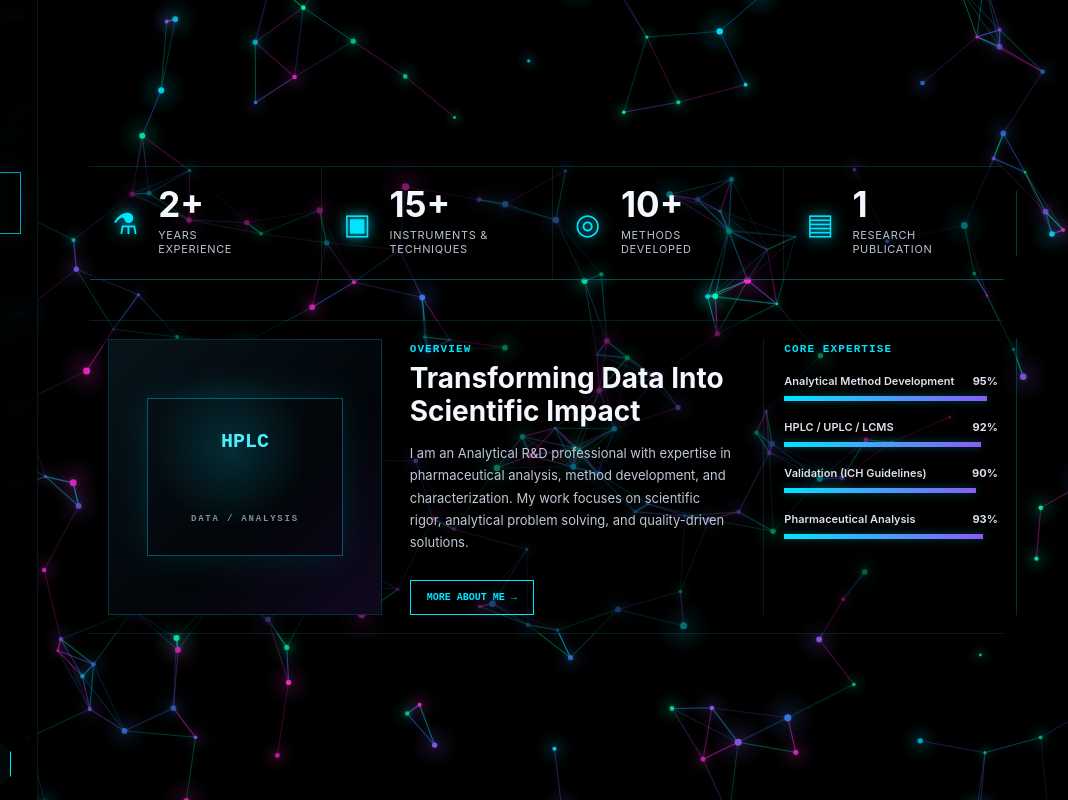
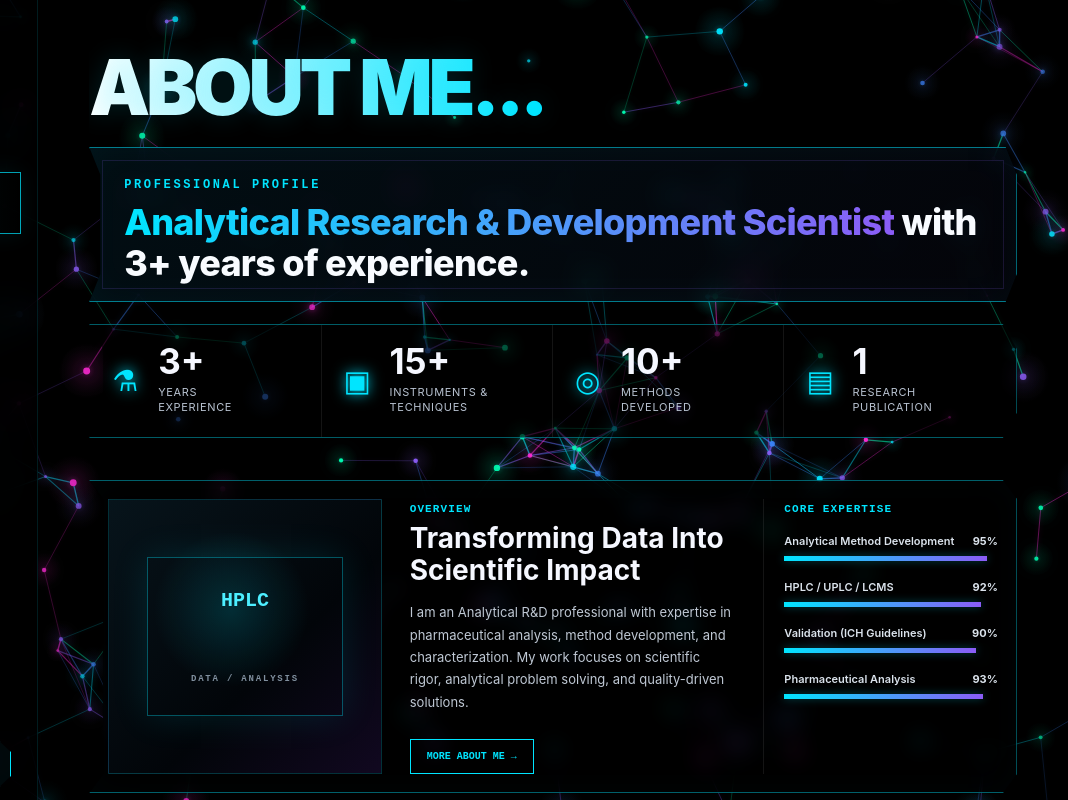
Before and after one commit to Loverof-Darkness/Portfolio_New, a plain HTML site: page index.html in a window 1280 px wide. Both pictures are taken after a click on the link "ABOUT". Shown: the full height of the page, 212-1280 px from the left. Drawn offline with Linux system fonts and the light colour scheme; animation ran at ten frames a second.

Commit message:
Redesign About section layout

```diff
--- a/index.html
+++ b/index.html
@@ -7,22 +7,93 @@
   <meta name="color-scheme" content="dark" />
   <meta name="description" content="Abhay Gupta — Research Scientist portfolio" />
   <title>Abhay Gupta — Research Scientist</title>
-  <link rel="stylesheet" href="./style.css?v=4" />
+  <link rel="stylesheet" href="./style.css?v=5" />
   <style>
     html, body { scroll-snap-type: y mandatory; }
     .content { margin-left: 250px; padding: 0 clamp(28px,4vw,70px); }
     .hero, .about-panel { min-height: 100vh; height: 100vh; scroll-snap-align: start; scroll-snap-stop: always; }
     .hero { overflow: hidden; }
-    .about-panel { display: flex; flex-direction: column; justify-content: center; gap: 20px; }
+    .about-panel {
+      display: flex;
+      flex-direction: column;
+      justify-content: flex-start;
+      gap: 22px;
+      padding: 52px 0 40px;
+      overflow: auto;
+    }
     body.home-active .about-panel { display: none !important; }
     body.about-active .hero { display: none !important; }
-    .about-panel .metrics { margin-top: 0; }
+    .about-heading {
+      margin: 0;
+      font-size: clamp(46px, 6vw, 78px);
+      line-height: .95;
+      font-weight: 900;
+      letter-spacing: -.055em;
+      background: linear-gradient(90deg,#fff 0%,#00e5ff 48%,#8b5cf6 100%);
+      -webkit-background-clip: text;
+      background-clip: text;
+      color: transparent;
+      text-shadow: 0 0 26px rgba(0,229,255,.14);
+    }
+    .about-profile-card {
+      position: relative;
+      min-height: 155px;
+      padding: 30px 34px;
+      border: 1px solid rgba(0,229,255,.52);
+      background: linear-gradient(135deg,rgba(2,16,22,.88),rgba(5,5,12,.78));
+      box-shadow: inset 0 0 35px rgba(0,229,255,.045),0 0 30px rgba(0,0,0,.32);
+      backdrop-filter: blur(12px);
+      -webkit-backdrop-filter: blur(12px);
+      clip-path: polygon(0 0,98.8% 0,100% 18%,100% 82%,98.8% 100%,0 100%,1.2% 82%,1.2% 18%);
+      overflow: hidden;
+    }
+    .about-profile-card::before {
+      content:"";
+      position:absolute;
+      inset:12px;
+      border:1px solid rgba(139,92,246,.16);
+      pointer-events:none;
+    }
+    .about-profile-label {
+      margin:0 0 10px;
+      color:#00e5ff;
+      font:800 12px ui-monospace,monospace;
+      letter-spacing:.22em;
+    }
+    .about-profile-title {
+      margin:0;
+      max-width:900px;
+      color:#f8fbff;
+      font-size:clamp(24px,3vw,36px);
+      line-height:1.15;
+      font-weight:800;
+      letter-spacing:-.02em;
+    }
+    .about-profile-title span {
+      background:linear-gradient(90deg,#00e5ff,#8b5cf6);
+      -webkit-background-clip:text;
+      background-clip:text;
+      color:transparent;
+    }
+    .about-panel .metrics {
+      margin-top: 0;
+      background: rgba(0,0,0,.62);
+      border-color: rgba(0,229,255,.4);
+    }
+    .about-panel .overview {
+      background: rgba(0,0,0,.68);
+      border-color: rgba(0,229,255,.42);
+      box-shadow: inset 0 0 35px rgba(0,229,255,.025), 0 0 25px rgba(0,0,0,.3);
+      backdrop-filter: blur(10px);
+      -webkit-backdrop-filter: blur(10px);
+    }
     @media (max-width:760px) {
       html, body { scroll-snap-type: y proximity; }
       .content { margin-left: 0; padding: 0 20px; }
       .hero, .about-panel { min-height: 100vh; height: auto; }
       .hero { padding: 20px 0; }
-      .about-panel { padding: 20px 0; }
+      .about-panel { padding: 32px 0 28px; }
+      .about-profile-card { padding: 24px 22px; }
     }
   </style>
 </head>
@@ -68,12 +139,19 @@
     </section>
 
     <section id="about" class="about-panel">
+      <h2 class="about-heading">ABOUT ME...</h2>
+      <article class="about-profile-card">
+        <p class="about-profile-label">PROFESSIONAL PROFILE</p>
+        <h3 class="about-profile-title"><span>Analytical Research &amp; Development Scientist</span> with 3+ years of experience.</h3>
+      </article>
+
       <section class="metrics" aria-label="Professional highlights">
-        <article><span>⚗</span><strong>2+</strong><small>YEARS<br>EXPERIENCE</small></article>
+        <article><span>⚗</span><strong>3+</strong><small>YEARS<br>EXPERIENCE</small></article>
         <article><span>▣</span><strong>15+</strong><small>INSTRUMENTS &amp;<br>TECHNIQUES</small></article>
         <article><span>◎</span><strong>10+</strong><small>METHODS<br>DEVELOPED</small></article>
         <article><span>▤</span><strong>1</strong><small>RESEARCH<br>PUBLICATION</small></article>
       </section>
+
       <section class="overview">
         <div class="lab-card"><div class="lab-screen">HPLC<br><span>DATA / ANALYSIS</span></div></div>
         <div><p class="section-label">OVERVIEW</p><h2>Transforming Data Into<br>Scientific Impact</h2><p>I am an Analytical R&amp;D professional with expertise in pharmaceutical analysis, method development, and characterization. My work focuses on scientific rigor, analytical problem solving, and quality-driven solutions.</p><a class="text-link" href="#about">MORE ABOUT ME →</a></div>
@@ -82,6 +160,6 @@
     </section>
   </main>
 
-  <script src="./script.js?v=4" defer></script>
+  <script src="./script.js?v=5" defer></script>
 </body>
 </html>
```
